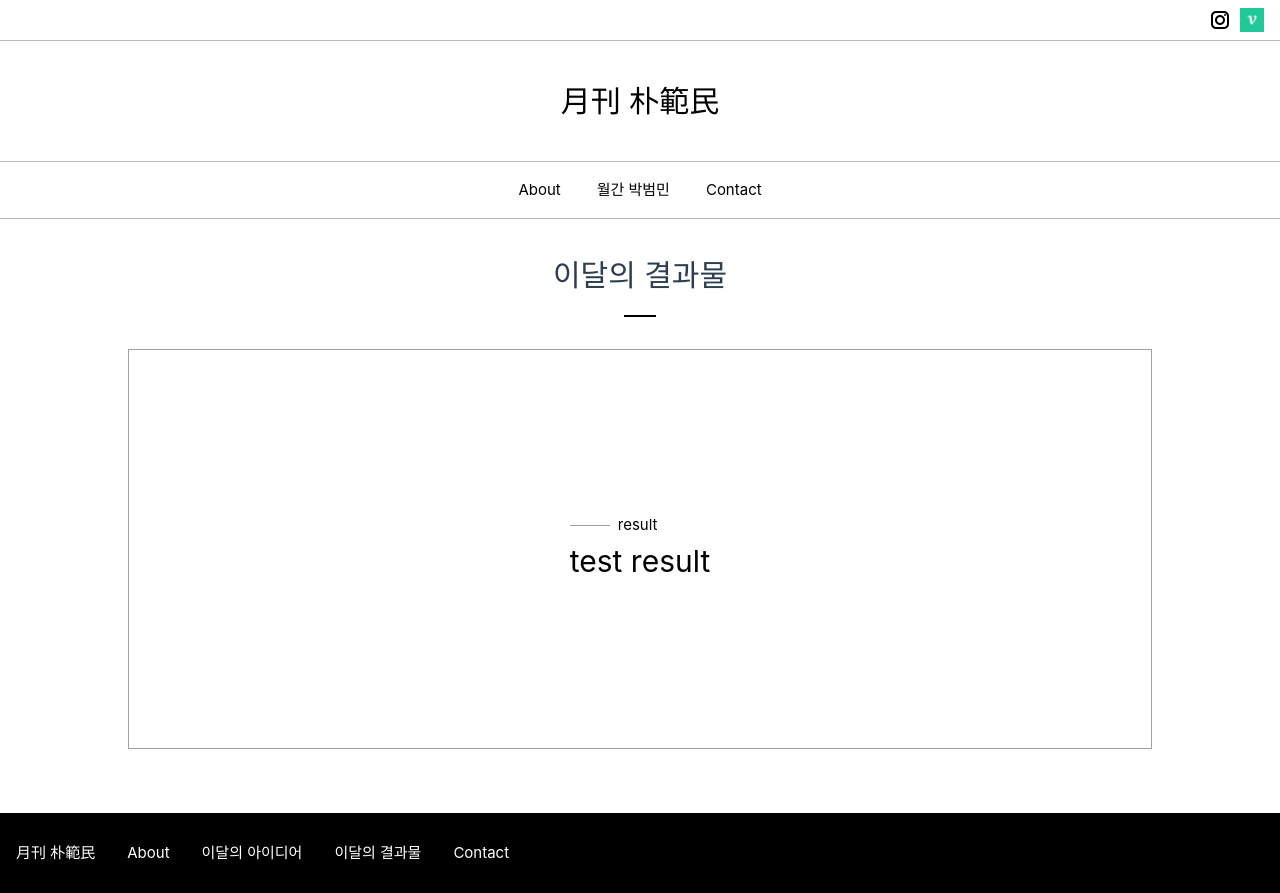
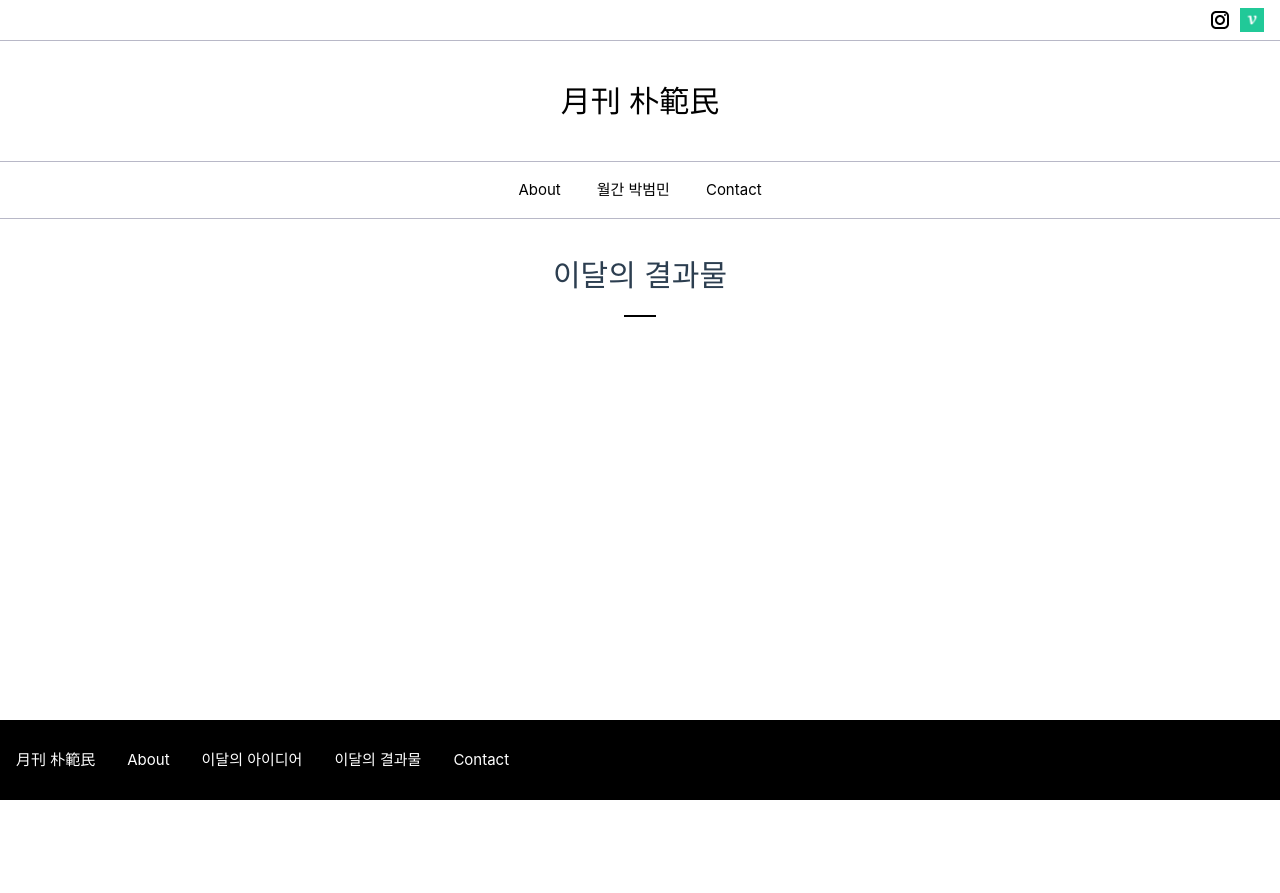
Before and after one commit to ParkBeomMin/MonthlyParkBeomMin, a Vue app: page /monthly-result in a window 1280 px wide. After the commit the page ends 800 px from the top, so only its background shows below. Built offline with nearby package versions, Linux system fonts and the light colour scheme.

Commit message:
11월 아이디어

```diff
--- a/src/assets/monthlyContent.ts
+++ b/src/assets/monthlyContent.ts
@@ -23,18 +23,20 @@ export const monthlyCategories: Array<MonthlyCategory> = [
 export const monthlyContents: Array<MonthlyContent> = [
   {
     year: 2022,
-    month: 10,
+    month: 11,
     category: { code: "0001", name: "idea" },
-    title: "test idea",
-    purpose: "test purpose",
-    content: "test content",
-  },
-  {
-    year: 2022,
-    month: 10,
-    category: { code: "0002", name: "result" },
-    title: "test result",
-    purpose: "test purpose",
-    content: "test content",
+    title: "직딩",
+    purpose: "직장인들에게 필요한 기능들을 모아놓은 서비스",
+    content: `직장 생활을 하며, 지친 직장인들을 위해 소소한 재미를 느낄 수 있고 유용한 기능들을 가진 서비스입니다.<br>
+    <br>
+    <기능 소개><br>
+    1. 실시간 월급 계산 : 자신의 연봉과 업무시간을 입력하면 매 달/년마다 현재 시점에서 얼마만큼의 돈을 벌고 있는지를 보여준다.<br>
+    2. 일한 시간 : 입사날짜를 입력하면 현재까지 얼마나 일했는지 일/시간 단위로 변환해서 보여준다.<br>
+    3. 대숲(대나무숲) : 커뮤니케이션을 할 수 있는 공간이다.<br>
+    <br>
+    <확장 가능성><br>
+    1. 타겟층이 직장인으로 확실하기때문에 이와 관련된 이직/채용 서비스와의 접점을 만들 수 있을 것이다.<br>
+    2. 연봉, 입사날짜 등 데이터를 활용해 다양한 지표(ex. 나이대별 평균 연봉 등)를 만들어낼 수 있을 것이다.<br>
+    `,
   },
 ];
--- a/src/views/MonthlyIdea/_id.vue
+++ b/src/views/MonthlyIdea/_id.vue
@@ -7,7 +7,7 @@
     <span class="label">목적</span>
     <p class="purpose">{{ item.purpose }}</p>
     <span class="label">내용</span>
-    <p>{{ item.content }}</p>
+    <p v-html="item.content"></p>
   </div>
 </template>
 
```
